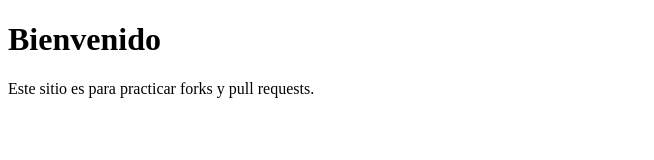
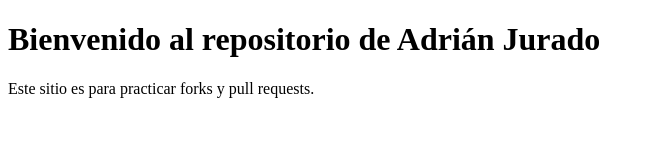
Before and after one commit to adriijc9/fork-AJC, a plain HTML site: page index.html in a window 1280 px wide. Shown: the whole page, without its empty margins (0-654 px from the left). Drawn offline with Linux system fonts and the light colour scheme.

Commit message:
Edito mi index.html

```diff
--- a/index.html
+++ b/index.html
@@ -2,7 +2,7 @@
 <html lang="es">
 <head><meta charset="utf-8"><title>Práctica Fork & PR</title></head>
 <body>
-  <h1>Bienvenido</h1>
+  <h1>Bienvenido al repositorio de Adrián Jurado</h1>
   <p>Este sitio es para practicar forks y pull requests.</p>
 </body>
 </html>
```
